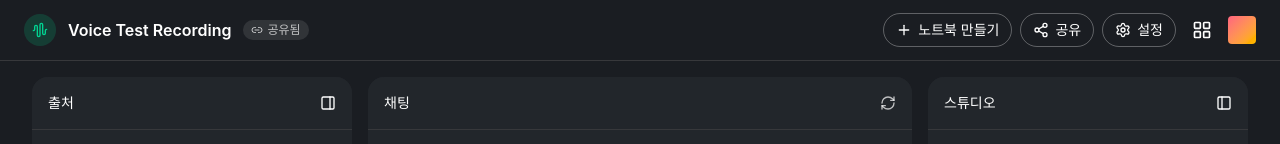
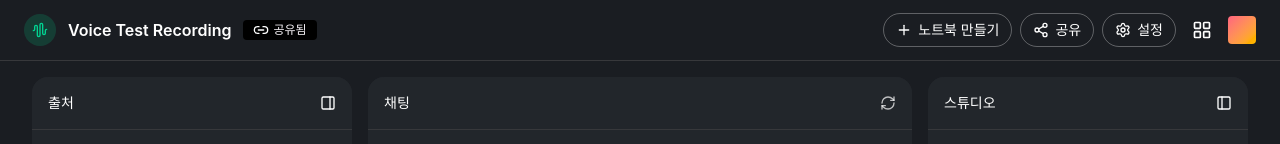
Before and after one commit to LimeTree0/auto-doc-gen, a React (Vite) app in the folder apps/web/: page / in a window 1280 px wide. Shown: the top 144 px of the page. Built offline with nearby package versions, Linux system fonts and the light colour scheme; the HTML template or start-up script is replaced by a standard one.

Commit message:
styles(web): Header 뱃지 디자인 수정

```diff
--- a/apps/web/src/components/header/Header.tsx
+++ b/apps/web/src/components/header/Header.tsx
@@ -10,9 +10,9 @@ function Logo() {
 
 function SharedBadge() {
     return (
-        <div className="flex items-center gap-1 rounded-full bg-white/10 px-2 py-0.5">
-            <Link2 className="size-3 text-white/70" strokeWidth={2} />
-            <span className="text-xs text-white/70">공유됨</span>
+        <div className="flex items-center gap-1 rounded-sm bg-[#000000] px-2.5 py-0.5">
+            <Link2 className="size-4 text-white" strokeWidth={2} />
+            <span className="text-xs text-[#F7F3F7]">공유됨</span>
         </div>
     )
 }
```
